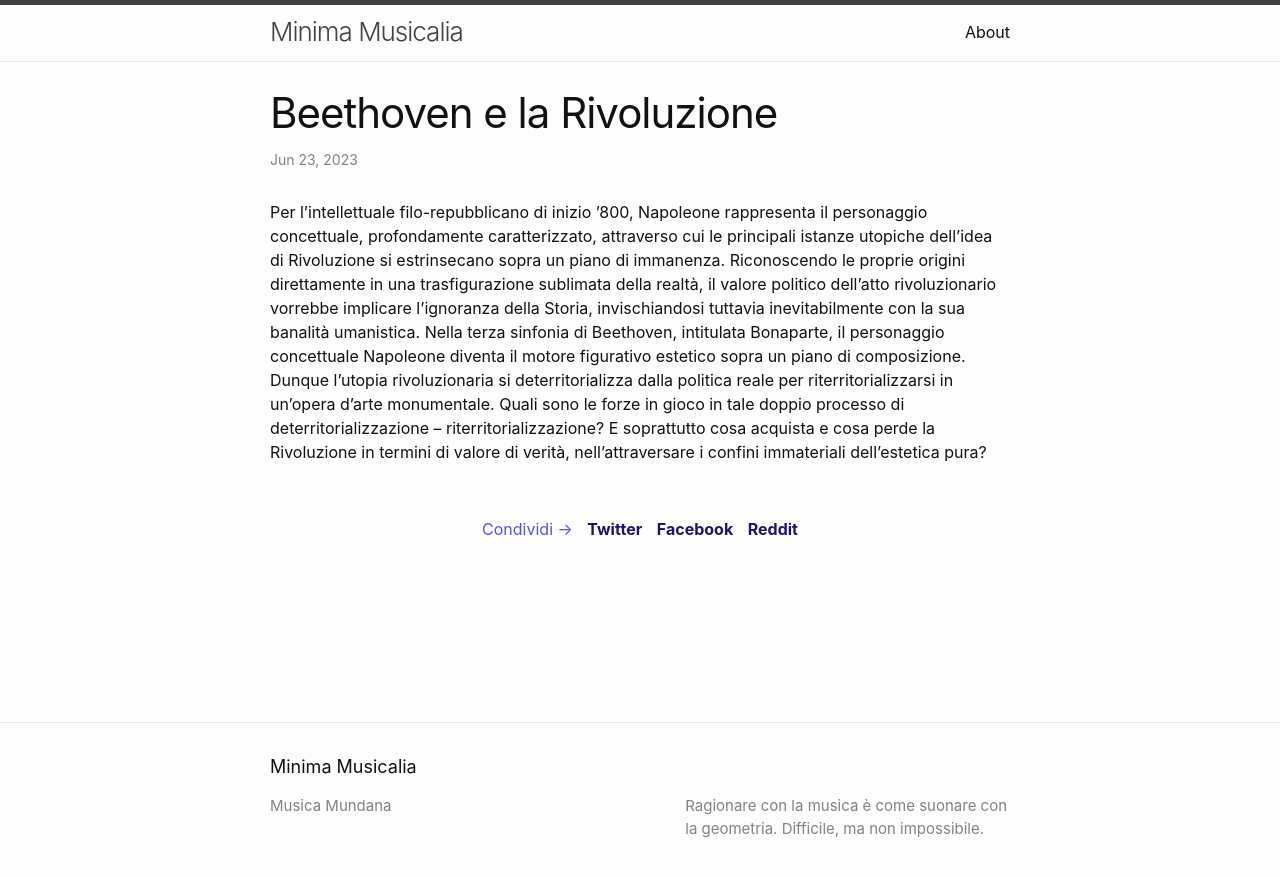
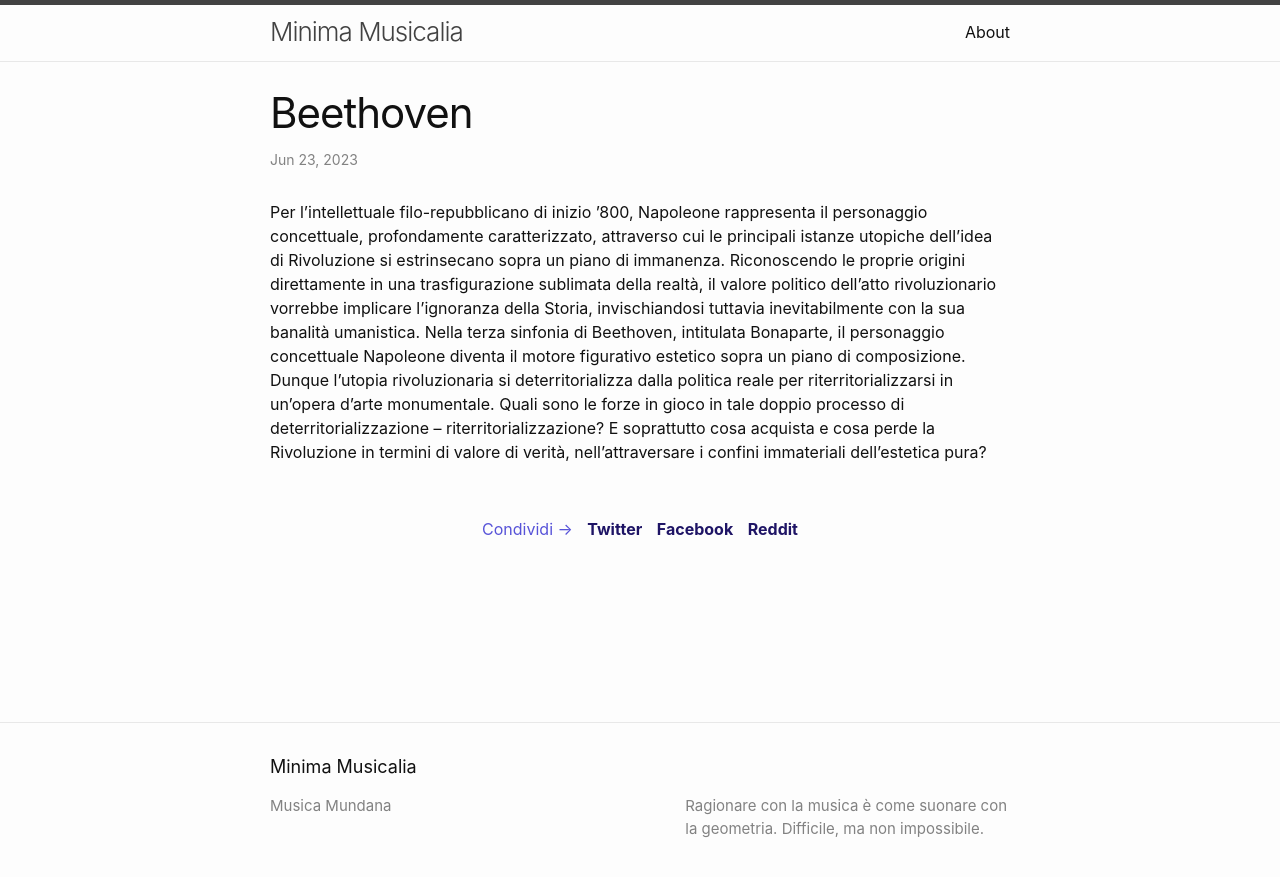
Before and after one commit to jkant76/jkant76.github.io, a Jekyll site: the page built from _posts/2023-06-23-beethoven.markdown, in a window 1280 px wide. Shown: the top 877 px of the page. Built offline with Jekyll 4.4.1, drawn with Linux system fonts in a browser that asks for light colours.

Commit message:
beethoven OK

```diff
--- a/_posts/2023-06-23-personaggi.markdown
+++ b/_posts/2023-06-23-beethoven.markdown
@@ -1,7 +1,7 @@
 ---
 layout: post
-title:  "Beethoven e la Rivoluzione"
-date:   2023-06-23 19:23:48 +0100
+title:  "Beethoven"
+date:   2023-06-23 20:00:48 +0100
 categories: filosofia
 ---
 Per l’intellettuale filo-repubblicano di inizio ’800, Napoleone rappresenta il personaggio concettuale, profondamente caratterizzato, attraverso cui le principali istanze utopiche dell'idea di Rivoluzione si estrinsecano sopra un piano di immanenza. Riconoscendo le proprie origini direttamente in una trasfigurazione sublimata della realtà, il valore politico dell'atto rivoluzionario vorrebbe implicare l'ignoranza della Storia, invischiandosi tuttavia inevitabilmente con la sua banalità umanistica. Nella terza sinfonia di Beethoven, intitulata Bonaparte, il personaggio concettuale Napoleone diventa il motore figurativo estetico sopra un piano di composizione. Dunque l'utopia rivoluzionaria si deterritorializza dalla politica reale per riterritorializzarsi in un’opera d’arte monumentale. Quali sono le forze in gioco in tale doppio processo di deterritorializzazione – riterritorializzazione? E soprattutto cosa acquista e cosa perde la Rivoluzione in termini di valore di verità, nell'attraversare i confini immateriali dell'estetica pura?
```
